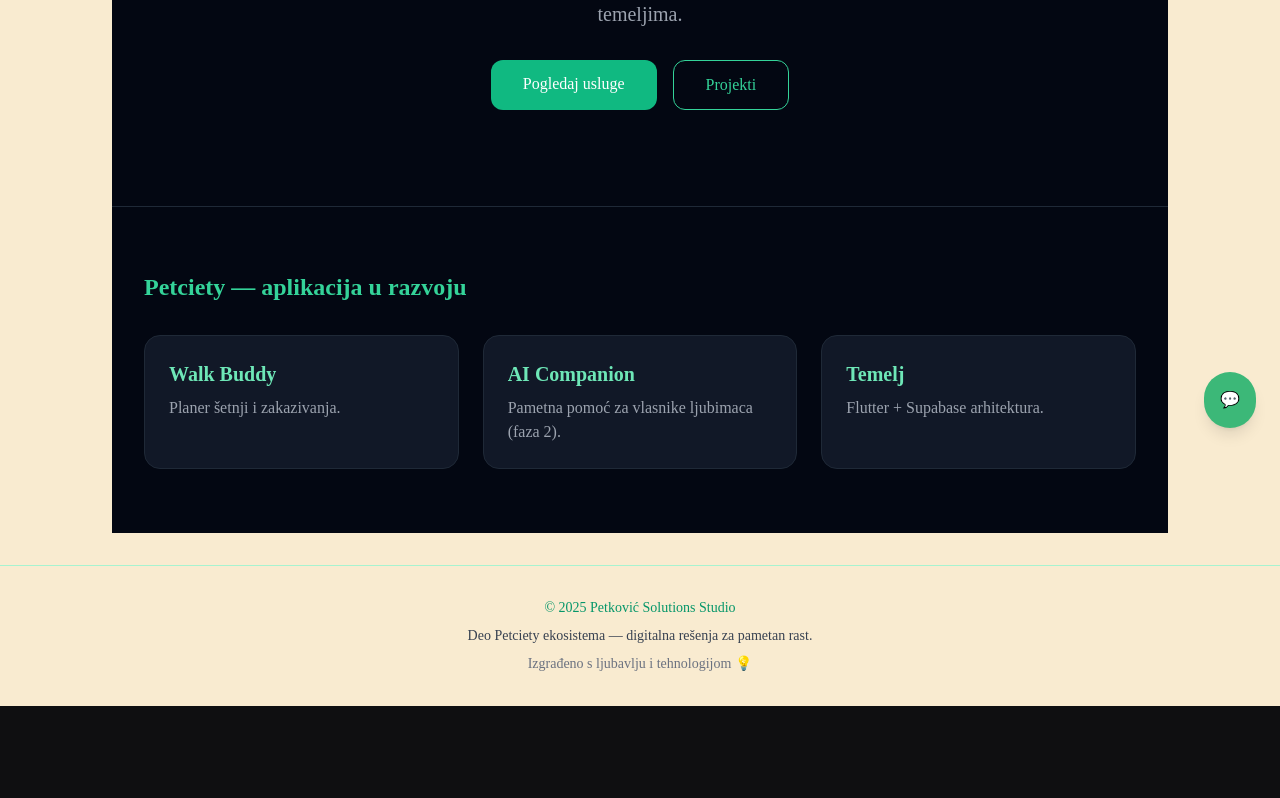
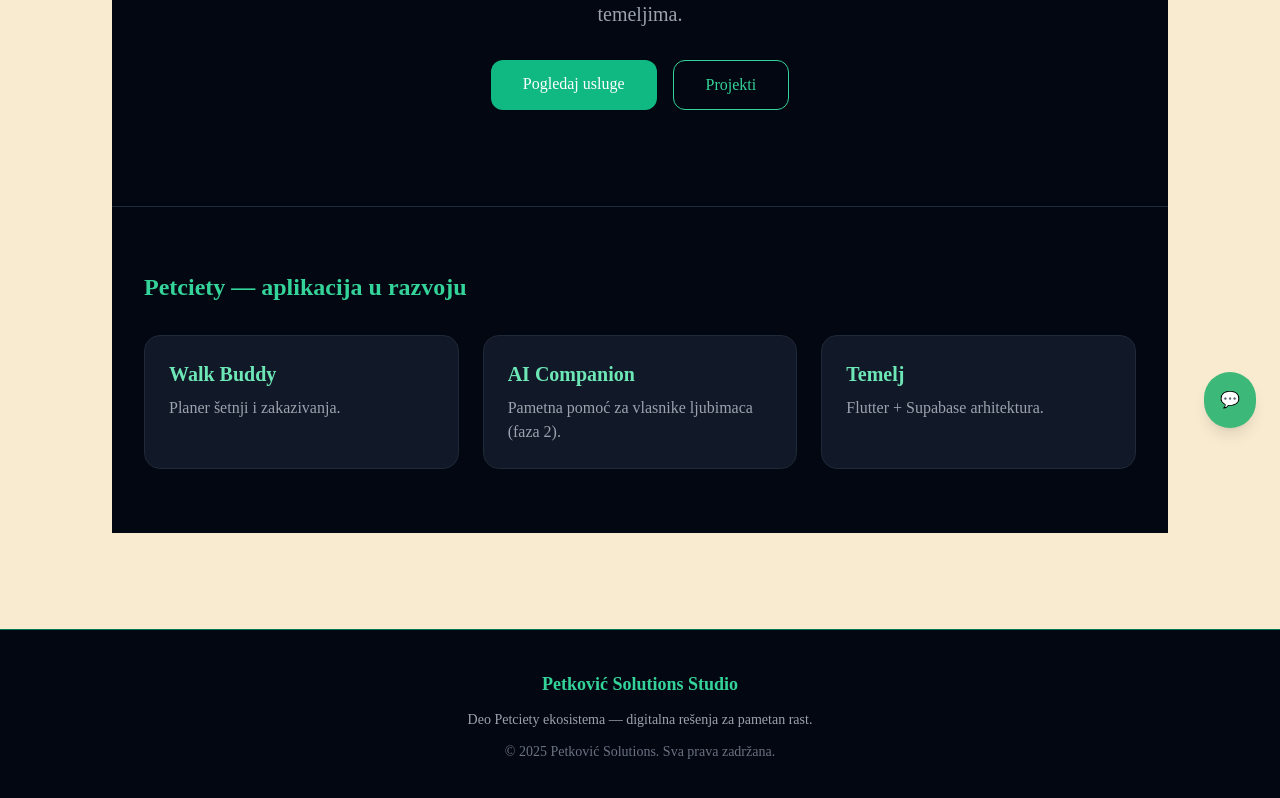
Before and after one commit to brankop87/petkovic-solutions-studio, a Next.js app: page / in a window 1280 px wide. Shown: the part 348-1146 px from the top of the page. Before the commit the page ends 1054 px from the top, so only its background shows below. Built offline with nearby package versions, Linux system fonts and the light colour scheme.

Commit message:
Update Footer.tsx

```diff
--- a/components/Footer.tsx
+++ b/components/Footer.tsx
@@ -1,13 +1,15 @@
 export default function Footer() {
   return (
-    <footer className="w-full bg-[#F9EBD0] border-t border-emerald-200 text-center py-8 text-sm text-gray-700">
-      <div className="space-y-2">
-        <p className="font-medium text-emerald-600">
-          © {new Date().getFullYear()} Petković Solutions Studio
+    <footer className="bg-gray-950 border-t border-emerald-700 text-gray-300 text-center py-10 mt-16">
+      <div className="max-w-6xl mx-auto px-4 space-y-3">
+        <p className="text-emerald-400 font-semibold text-lg">
+          Petković Solutions Studio
         </p>
-        <p>Deo Petciety ekosistema — digitalna rešenja za pametan rast.</p>
-        <p className="text-gray-500">
-          Izgrađeno s ljubavlju i tehnologijom 💡
+        <p className="text-sm text-gray-400">
+          Deo Petciety ekosistema — digitalna rešenja za pametan rast.
+        </p>
+        <p className="text-sm text-gray-500">
+          © {new Date().getFullYear()} Petković Solutions. Sva prava zadržana.
         </p>
       </div>
     </footer>
```
